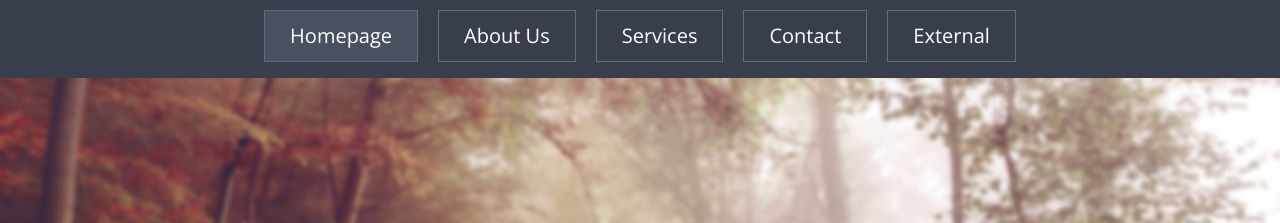
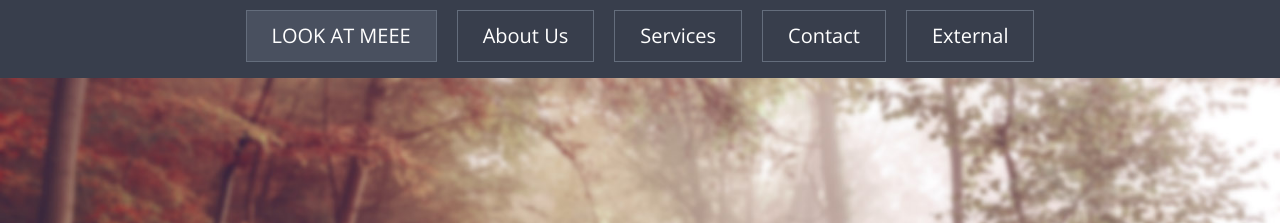
Before and after one commit to Ozumii/Learning, a plain HTML site: page index.html in a window 1280 px wide. Shown: the top 223 px of the page. Drawn offline with nearby package versions, Linux system fonts and the light colour scheme.

Commit message:
Second branch test

```diff
--- a/index.html
+++ b/index.html
@@ -25,7 +25,7 @@ http://www.templatemo.com/tm-476-conquer
 			</div>
 			<div class="single-page-nav sticky-wrapper" id="tmNavbar">
 				<ul class="nav navbar-nav">
-					<li><a href="#section1">Homepage</a></li>
+					<li><a href="#section1">LOOK AT MEEE</a></li>
 					<li><a href="#section2">About Us</a></li>
 					<li><a href="#section3">Services</a></li>
 					<li><a href="#section4">Contact</a></li>
```
